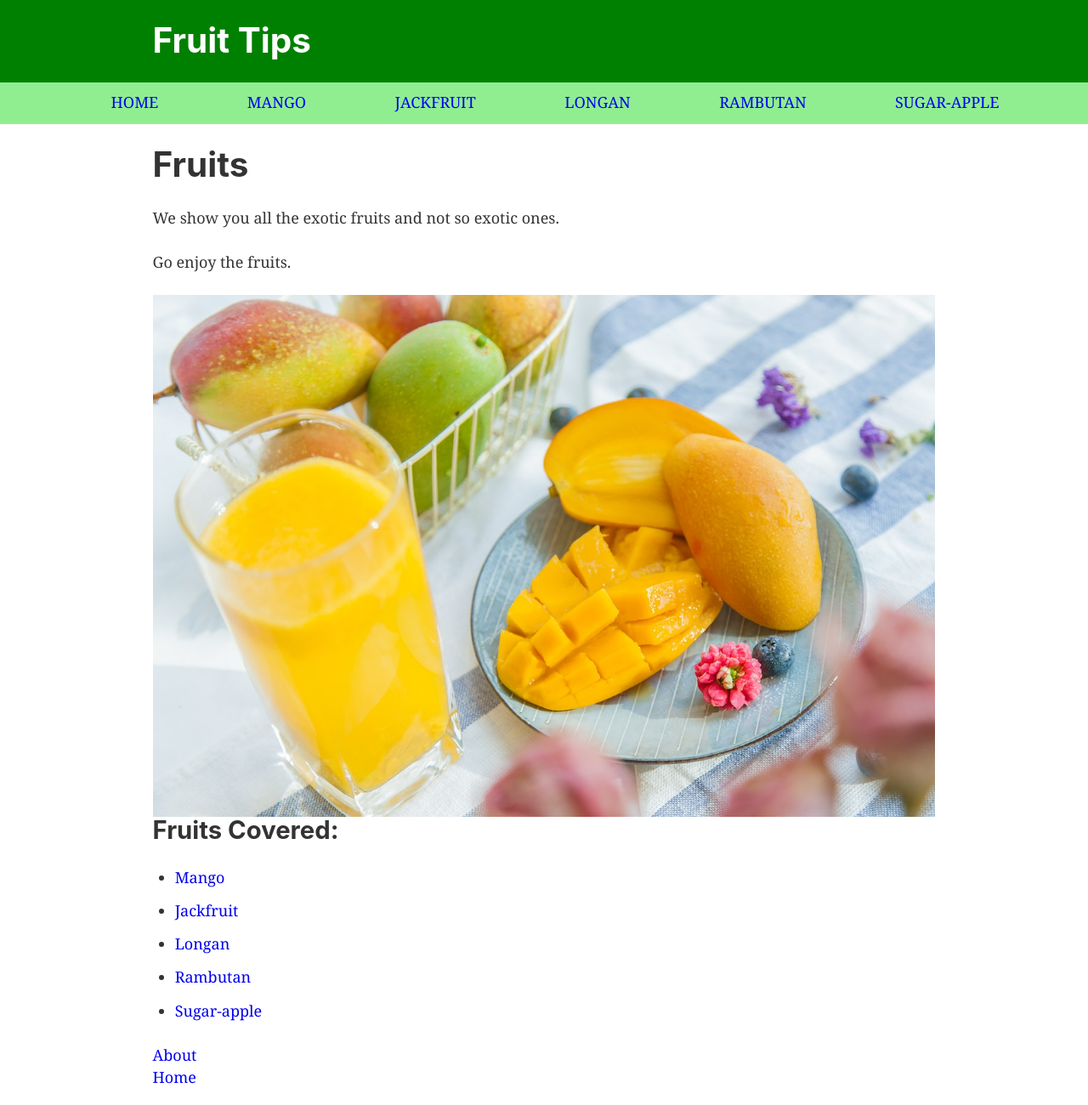
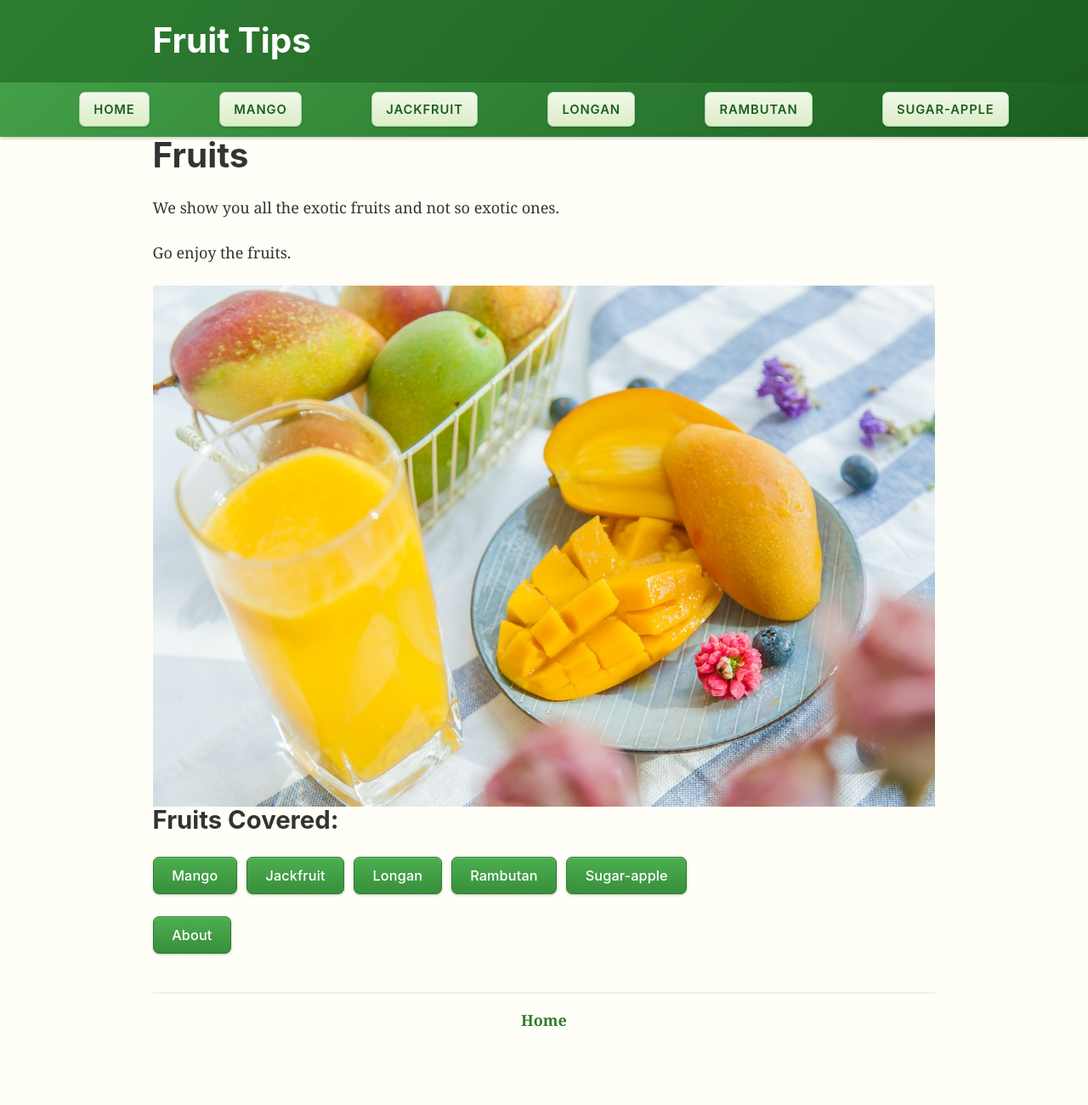
Before and after one commit to qtrandev/gatsby-fruit, a Gatsby site: page / in a window 1280 px wide. Shown: the whole page at 85% size. After the commit the page ends 1240 px from the top, so only its background shows below. Built offline with nearby package versions, Linux system fonts and the light colour scheme; Gatsby itself is replaced by a stand-in of ours.

Commit message:
UI update to modern buttons and links

```diff
--- a/src/components/header.js
+++ b/src/components/header.js
@@ -5,8 +5,9 @@ import React from "react"
 const Header = ({ siteTitle }) => (
   <header
     style={{
-      background: `green`,
-      marginBottom: `0rem`
+      background: `linear-gradient(135deg, #2e7d32, #1b5e20)`,
+      marginBottom: `0rem`,
+      boxShadow: `0 2px 6px rgba(0,0,0,0.25)`,
     }}
   >
     <div
--- a/src/components/layout.css
+++ b/src/components/layout.css
@@ -634,3 +634,164 @@ pre tt:after {
     font-size: 100%;
   }
 }
+
+/* ── Fruit Theme ─────────────────────────────────────────── */
+
+body {
+  background-color: #fffef7;
+}
+
+/* Global link colours */
+a {
+  color: #e65100;
+  transition: color 0.2s ease;
+}
+a:hover {
+  color: #bf360c;
+  text-decoration: underline;
+  outline-width: 0;
+}
+a:visited {
+  color: #6a1a00;
+}
+a:visited:hover {
+  color: #bf360c;
+  outline-width: 0;
+}
+a:active,
+a:visited:active {
+  color: #bf360c;
+}
+
+/* Navigation bar */
+.fruit-nav {
+  background: linear-gradient(135deg, #43a047, #1b5e20);
+  padding: 0.4rem 1rem;
+  box-shadow: 0 2px 4px rgba(0,0,0,0.2);
+}
+.fruit-nav ul {
+  list-style: none;
+  display: flex;
+  justify-content: space-evenly;
+  flex-wrap: wrap;
+  margin: 0;
+  padding: 0.25rem 0;
+  gap: 0.4rem;
+}
+.fruit-nav li {
+  margin-bottom: 0;
+}
+.fruit-nav a,
+.fruit-nav a:visited {
+  display: inline-block;
+  font-family: -apple-system, BlinkMacSystemFont, "Segoe UI", Roboto, Helvetica, Arial, sans-serif;
+  font-size: 0.82rem;
+  font-weight: 600;
+  text-transform: uppercase;
+  letter-spacing: 0.06em;
+  color: #1b5e20;
+  background: linear-gradient(180deg, #f1f8e9 0%, #dcedc8 100%);
+  border: 1px solid #a5d6a7;
+  text-decoration: none;
+  padding: 0.35rem 0.9rem;
+  border-radius: 7px;
+  box-shadow: 0 1px 3px rgba(0,0,0,0.18), inset 0 1px 0 rgba(255,255,255,0.7);
+  transition: background 0.15s ease, box-shadow 0.15s ease, transform 0.1s ease;
+  user-select: none;
+}
+.fruit-nav a:hover,
+.fruit-nav a:visited:hover {
+  background: linear-gradient(180deg, #ffffff 0%, #f1f8e9 100%);
+  color: #1b5e20;
+  box-shadow: 0 2px 6px rgba(0,0,0,0.24), inset 0 1px 0 rgba(255,255,255,0.8);
+  text-decoration: none;
+}
+.fruit-nav a:active {
+  transform: scale(0.97);
+  box-shadow: none;
+}
+
+/* Fruit list on home page — layout only, links styled by .btn.btn-primary */
+.fruit-list {
+  list-style: none;
+  margin-left: 0;
+  display: flex;
+  flex-wrap: wrap;
+  gap: 0.6rem;
+  padding: 0;
+}
+.fruit-list li {
+  margin-bottom: 0;
+}
+
+/* macOS-style buttons */
+.btn,
+.btn:visited {
+  display: inline-block;
+  font-family: -apple-system, BlinkMacSystemFont, "Segoe UI", Roboto, Helvetica, Arial, sans-serif;
+  font-size: 0.9rem;
+  font-weight: 500;
+  letter-spacing: 0.01em;
+  padding: 0.45rem 1.2rem;
+  border-radius: 7px;
+  border: 1px solid transparent;
+  text-decoration: none;
+  cursor: pointer;
+  transition: background 0.15s ease, box-shadow 0.15s ease, transform 0.1s ease;
+  user-select: none;
+}
+.btn:active {
+  transform: scale(0.97);
+  box-shadow: none !important;
+}
+
+/* Primary — green, for internal nav like About */
+.btn-primary,
+.btn-primary:visited {
+  background: linear-gradient(180deg, #4caf50 0%, #388e3c 100%);
+  color: #ffffff;
+  border-color: #2e7d32;
+  box-shadow: 0 1px 3px rgba(0,0,0,0.22), inset 0 1px 0 rgba(255,255,255,0.18);
+}
+.btn-primary:hover,
+.btn-primary:visited:hover {
+  background: linear-gradient(180deg, #57bb5b 0%, #43a047 100%);
+  color: #ffffff;
+  box-shadow: 0 2px 6px rgba(0,0,0,0.28), inset 0 1px 0 rgba(255,255,255,0.18);
+  text-decoration: none;
+}
+
+/* Secondary — orange, for external "More info" links */
+.btn-more-info,
+.btn-more-info:visited {
+  background: linear-gradient(180deg, #fb8c00 0%, #e65100 100%);
+  color: #ffffff;
+  border-color: #bf360c;
+  box-shadow: 0 1px 3px rgba(0,0,0,0.22), inset 0 1px 0 rgba(255,255,255,0.18);
+}
+.btn-more-info:hover,
+.btn-more-info:visited:hover {
+  background: linear-gradient(180deg, #ffa726 0%, #f57c00 100%);
+  color: #ffffff;
+  box-shadow: 0 2px 6px rgba(0,0,0,0.28), inset 0 1px 0 rgba(255,255,255,0.18);
+  text-decoration: none;
+}
+
+/* Footer */
+.site-footer {
+  margin-top: 2.5rem;
+  padding-top: 1rem;
+  border-top: 2px solid #e8f5e9;
+  text-align: center;
+}
+.site-footer a,
+.site-footer a:visited {
+  color: #2e7d32;
+  font-weight: bold;
+  text-decoration: none;
+}
+.site-footer a:hover,
+.site-footer a:visited:hover {
+  color: #1b5e20;
+  text-decoration: underline;
+}
--- a/src/components/layout.js
+++ b/src/components/layout.js
@@ -38,8 +38,8 @@ const Layout = ({ children }) => {
         }}
       >
         <main>{children}</main>
-        <footer>
-          <Link to="/">Home </Link>
+        <footer className="site-footer">
+          <Link to="/">Home</Link>
         </footer>
       </div>
     </>
--- a/src/components/menu.js
+++ b/src/components/menu.js
@@ -2,17 +2,8 @@ import React from 'react'
 import { Link } from "gatsby"
 
 const Menu = () => (
-  <div style={{
-    background: 'lightgreen',
-    paddingTop: '10px',
-  }}>
-    <ul style={{
-      listStyleType: 'none',
-      display: 'flex',
-      justifyContent: 'space-evenly',
-      textTransform: 'uppercase',
-      flexWrap: 'wrap'
-    }}>
+  <div className="fruit-nav">
+    <ul>
       <li><Link to="/">Home</Link></li>
       <li><Link to="/mango">Mango</Link></li>
       <li><Link to="/jackfruit">Jackfruit</Link></li>
--- a/src/components/seo.js
+++ b/src/components/seo.js
@@ -2,7 +2,7 @@ import React from "react"
 import PropTypes from "prop-types"
 import { useStaticQuery, graphql } from "gatsby"
 
-function SEO({ description, lang, title }) {
+function Seo({ description, lang, title }) {
   const { site } = useStaticQuery(
     graphql`
       query {
@@ -35,15 +35,15 @@ function SEO({ description, lang, title }) {
   )
 }
 
-SEO.defaultProps = {
+Seo.defaultProps = {
   lang: `en`,
   description: ``,
 }
 
-SEO.propTypes = {
+Seo.propTypes = {
   description: PropTypes.string,
   lang: PropTypes.string,
   title: PropTypes.string.isRequired,
 }
 
-export default SEO
+export default Seo
--- a/src/pages/404.js
+++ b/src/pages/404.js
@@ -1,7 +1,7 @@
 import React from "react"
 
 import Layout from "../components/layout"
-import SEO from "../components/seo"
+import Seo from "../components/seo"
 
 const NotFoundPage = () => (
   <Layout>
@@ -10,6 +10,6 @@ const NotFoundPage = () => (
   </Layout>
 )
 
-export const Head = () => <SEO title="404: Not found" />
+export const Head = () => <Seo title="404: Not found" />
 
 export default NotFoundPage
--- a/src/pages/about.js
+++ b/src/pages/about.js
@@ -1,7 +1,7 @@
 import React from "react"
 
 import Layout from "../components/layout"
-import SEO from "../components/seo"
+import Seo from "../components/seo"
 
 const AboutPage = () => (
   <Layout>
@@ -18,6 +18,6 @@ const AboutPage = () => (
   </Layout>
 )
 
-export const Head = () => <SEO title="About" />
+export const Head = () => <Seo title="About" />
 
 export default AboutPage
--- a/src/pages/index.js
+++ b/src/pages/index.js
@@ -3,7 +3,7 @@ import { Link } from "gatsby"
 
 import Layout from "../components/layout"
 import DynamicImage from "../components/imageDynamic"
-import SEO from "../components/seo"
+import Seo from "../components/seo"
 
 const IndexPage = () => (
   <Layout>
@@ -13,17 +13,17 @@ const IndexPage = () => (
     <DynamicImage alt="Mango spread" filename="mangospread.jpg" />
     <br />
     <h2>Fruits Covered: </h2>
-    <ul>
-      <li><Link to="/mango">Mango</Link></li>
-      <li><Link to="/jackfruit">Jackfruit</Link></li>
-      <li><Link to="/longan">Longan</Link></li>
-      <li><Link to="/rambutan">Rambutan</Link></li>
-      <li><Link to="/sugarapple">Sugar-apple</Link></li>
+    <ul className="fruit-list">
+      <li><Link className="btn btn-primary" to="/mango">Mango</Link></li>
+      <li><Link className="btn btn-primary" to="/jackfruit">Jackfruit</Link></li>
+      <li><Link className="btn btn-primary" to="/longan">Longan</Link></li>
+      <li><Link className="btn btn-primary" to="/rambutan">Rambutan</Link></li>
+      <li><Link className="btn btn-primary" to="/sugarapple">Sugar-apple</Link></li>
     </ul>
-    <Link to="/about">About</Link>
+    <Link className="btn btn-primary" to="/about">About</Link>
   </Layout>
 )
 
-export const Head = () => <SEO title="Home" />
+export const Head = () => <Seo title="Home" />
 
 export default IndexPage
--- a/src/pages/jackfruit.js
+++ b/src/pages/jackfruit.js
@@ -1,7 +1,7 @@
 import React from "react"
 
 import Layout from "../components/layout"
-import SEO from "../components/seo"
+import Seo from "../components/seo"
 import ImageJackfruit from "../components/imageJackfruit"
 
 const JackfruitPage = () => (
@@ -29,10 +29,10 @@ const JackfruitPage = () => (
       <li>Varaka</li>
     </ul>
 
-    <p><a target="_blank" rel="noopener noreferrer" alt="Wikipedia" href="https://en.wikipedia.org/wiki/Jackfruit">More info</a></p>
+    <p><a className="btn btn-more-info" target="_blank" rel="noopener noreferrer" alt="Wikipedia" href="https://en.wikipedia.org/wiki/Jackfruit">More info</a></p>
   </Layout>
 )
 
-export const Head = () => <SEO title="Jackfruit" />
+export const Head = () => <Seo title="Jackfruit" />
 
 export default JackfruitPage
--- a/src/pages/longan.js
+++ b/src/pages/longan.js
@@ -1,7 +1,7 @@
 import React from "react"
 
 import Layout from "../components/layout"
-import SEO from "../components/seo"
+import Seo from "../components/seo"
 import ImageLongan from "../components/imageLongan"
 
 const LonganPage = () => (
@@ -29,10 +29,10 @@ const LonganPage = () => (
       <li>Seedling</li>
     </ul>
 
-    <p><a target="_blank" rel="noopener noreferrer" alt="Wikipedia" href="https://en.wikipedia.org/wiki/Longan">More info</a></p>
+    <p><a className="btn btn-more-info" target="_blank" rel="noopener noreferrer" alt="Wikipedia" href="https://en.wikipedia.org/wiki/Longan">More info</a></p>
   </Layout>
 )
 
-export const Head = () => <SEO title="Longan" />
+export const Head = () => <Seo title="Longan" />
 
 export default LonganPage
--- a/src/pages/mango.js
+++ b/src/pages/mango.js
@@ -1,7 +1,7 @@
 import React from "react"
 
 import Layout from "../components/layout"
-import SEO from "../components/seo"
+import Seo from "../components/seo"
 import ImageMango from "../components/imageMango"
 
 const MangoPage = () => (
@@ -56,10 +56,10 @@ const MangoPage = () => (
       <li>Common</li>
     </ul>
 
-    <p><a target="_blank" rel="noopener noreferrer" alt="Wikipedia" href="https://en.wikipedia.org/wiki/Mango">More info</a></p>
+    <p><a className="btn btn-more-info" target="_blank" rel="noopener noreferrer" alt="Wikipedia" href="https://en.wikipedia.org/wiki/Mango">More info</a></p>
   </Layout>
 )
 
-export const Head = () => <SEO title="Mango" />
+export const Head = () => <Seo title="Mango" />
 
 export default MangoPage
--- a/src/pages/rambutan.js
+++ b/src/pages/rambutan.js
@@ -1,7 +1,7 @@
 import React from "react"
 
 import Layout from "../components/layout"
-import SEO from "../components/seo"
+import Seo from "../components/seo"
 import ImageRambutan from "../components/imageRambutan"
 
 const RambutanPage = () => (
@@ -29,10 +29,10 @@ const RambutanPage = () => (
       <li>Ayer Mas</li>
     </ul>
 
-    <p><a target="_blank" rel="noopener noreferrer" alt="Wikipedia" href="https://en.wikipedia.org/wiki/Rambutan">More info</a></p>
+    <p><a className="btn btn-more-info" target="_blank" rel="noopener noreferrer" alt="Wikipedia" href="https://en.wikipedia.org/wiki/Rambutan">More info</a></p>
   </Layout>
 )
 
-export const Head = () => <SEO title="Rambutan" />
+export const Head = () => <Seo title="Rambutan" />
 
 export default RambutanPage
--- a/src/pages/sugarapple.js
+++ b/src/pages/sugarapple.js
@@ -1,7 +1,7 @@
 import React from "react"
 
 import Layout from "../components/layout"
-import SEO from "../components/seo"
+import Seo from "../components/seo"
 import ImageSugarapple from "../components/imageSugarapple"
 
 const SugarapplePage = () => (
@@ -20,10 +20,10 @@ const SugarapplePage = () => (
       <li>Brazillian Seedless</li>
     </ul>
 
-    <p><a target="_blank" rel="noopener noreferrer" alt="Wikipedia" href="https://en.wikipedia.org/wiki/Sugar-apple">More info</a></p>
+    <p><a className="btn btn-more-info" target="_blank" rel="noopener noreferrer" alt="Wikipedia" href="https://en.wikipedia.org/wiki/Sugar-apple">More info</a></p>
   </Layout>
 )
 
-export const Head = () => <SEO title="Sugar-apple" />
+export const Head = () => <Seo title="Sugar-apple" />
 
 export default SugarapplePage
```
